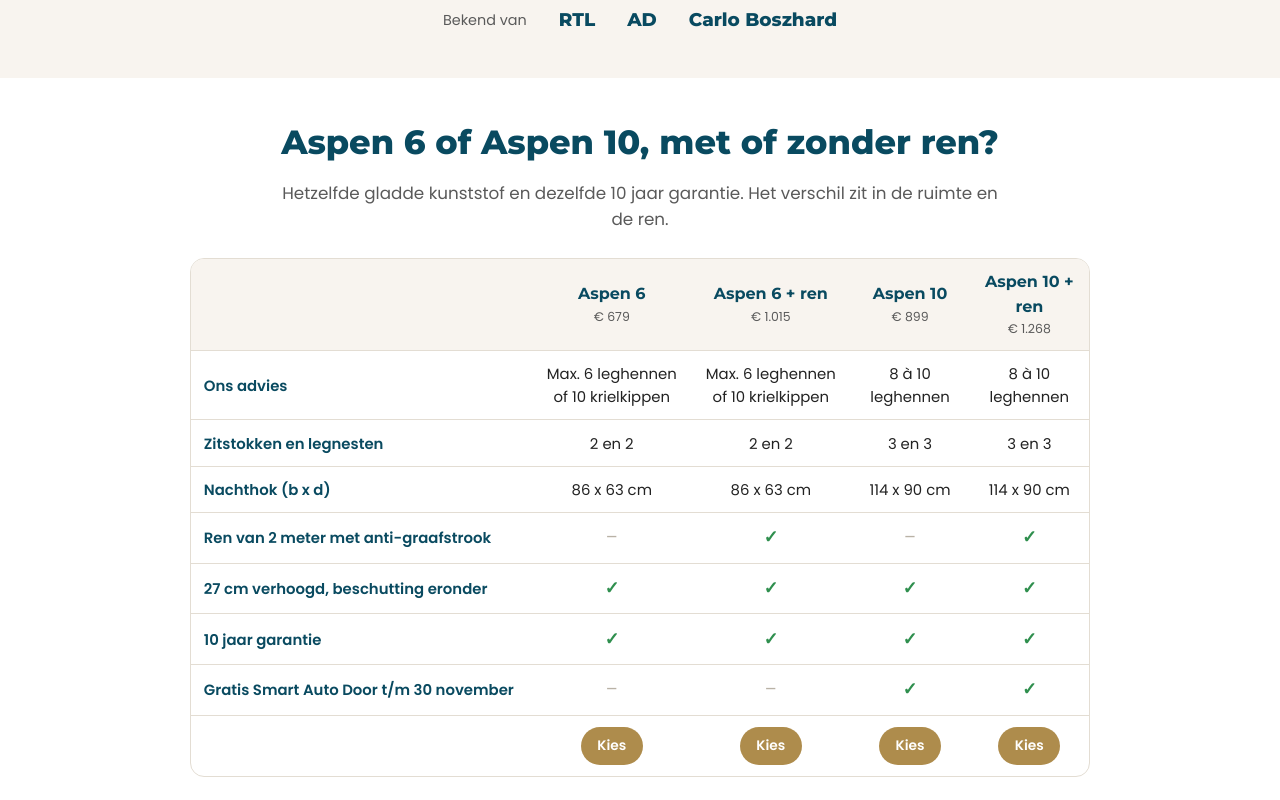
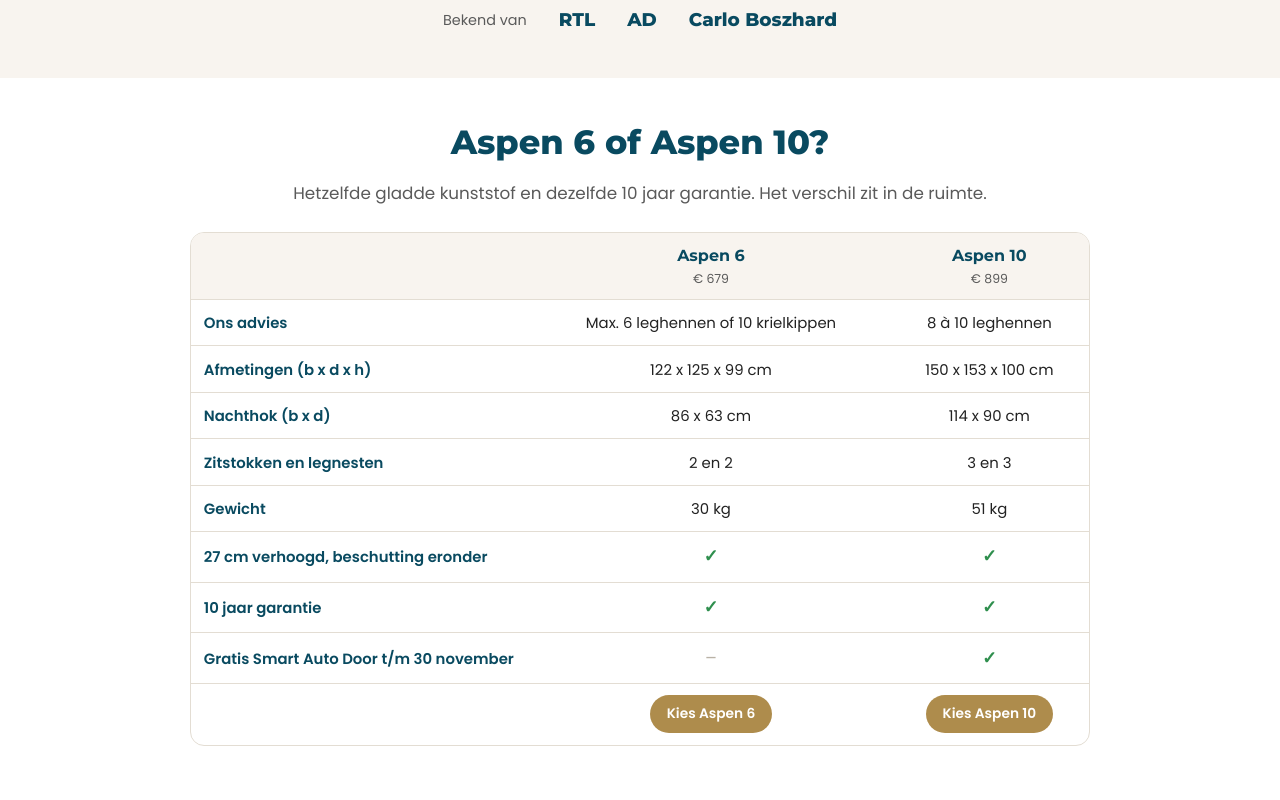
Before and after one commit to createwithd/kippenvilla-preview, a plain HTML site: page paginas/black-friday-aspen.html in a window 1280 px wide. Shown: the part 6300-7100 px from the top of the page. Drawn offline with Linux system fonts and the light colour scheme.

Commit message:
Aspen BF: vergelijking alleen Aspen 6 vs 10
Co-Authored-By: Claude Opus 5.5 <noreply@anthropic.com>

```diff
--- a/paginas/black-friday-aspen.html
+++ b/paginas/black-friday-aspen.html
@@ -687,19 +687,20 @@ table.hk td.k{background:#f1faf5}
 
 <section class="s" id="vergelijk">
   <div class="wrap">
-    <div class="kop"><h2>Aspen 6 of Aspen 10, met of zonder ren?</h2><p>Hetzelfde gladde kunststof en dezelfde 10 jaar garantie. Het verschil zit in de ruimte en de ren.</p></div>
+    <div class="kop"><h2>Aspen 6 of Aspen 10?</h2><p>Hetzelfde gladde kunststof en dezelfde 10 jaar garantie. Het verschil zit in de ruimte.</p></div>
     <div class="vgl-wrap">
       <table class="vgl">
-        <thead><tr><th></th><th>Aspen 6<small id="v_6nee"></small></th><th>Aspen 6 + ren<small id="v_6ja"></small></th><th>Aspen 10<small id="v_10nee"></small></th><th>Aspen 10 + ren<small id="v_10ja"></small></th></tr></thead>
+        <thead><tr><th></th><th>Aspen 6<small id="v_6nee"></small></th><th>Aspen 10<small id="v_10nee"></small></th></tr></thead>
         <tbody>
-          <tr><td>Ons advies</td><td>Max. 6 leghennen of 10 krielkippen</td><td>Max. 6 leghennen of 10 krielkippen</td><td>8 &agrave; 10 leghennen</td><td>8 &agrave; 10 leghennen</td></tr>
-          <tr><td>Zitstokken en legnesten</td><td>2 en 2</td><td>2 en 2</td><td>3 en 3</td><td>3 en 3</td></tr>
-          <tr><td>Nachthok (b x d)</td><td>86 x 63 cm</td><td>86 x 63 cm</td><td>114 x 90 cm</td><td>114 x 90 cm</td></tr>
-          <tr><td>Ren van 2 meter met anti-graafstrook</td><td class="nee">&ndash;</td><td class="ja">&#10003;</td><td class="nee">&ndash;</td><td class="ja">&#10003;</td></tr>
-          <tr><td>27 cm verhoogd, beschutting eronder</td><td class="ja">&#10003;</td><td class="ja">&#10003;</td><td class="ja">&#10003;</td><td class="ja">&#10003;</td></tr>
-          <tr><td>10 jaar garantie</td><td class="ja">&#10003;</td><td class="ja">&#10003;</td><td class="ja">&#10003;</td><td class="ja">&#10003;</td></tr>
-          <tr><td>Gratis Smart Auto Door t/m 30 november</td><td class="nee">&ndash;</td><td class="nee">&ndash;</td><td class="ja">&#10003;</td><td class="ja">&#10003;</td></tr>
-          <tr><td></td><td><a class="btn btn-goud" href="#box" data-kies="6|nee">Kies</a></td><td><a class="btn btn-goud" href="#box" data-kies="6|ja">Kies</a></td><td><a class="btn btn-goud" href="#box" data-kies="10|nee">Kies</a></td><td><a class="btn btn-goud" href="#box" data-kies="10|ja">Kies</a></td></tr>
+          <tr><td>Ons advies</td><td>Max. 6 leghennen of 10 krielkippen</td><td>8 &agrave; 10 leghennen</td></tr>
+          <tr><td>Afmetingen (b x d x h)</td><td>122 x 125 x 99 cm</td><td>150 x 153 x 100 cm</td></tr>
+          <tr><td>Nachthok (b x d)</td><td>86 x 63 cm</td><td>114 x 90 cm</td></tr>
+          <tr><td>Zitstokken en legnesten</td><td>2 en 2</td><td>3 en 3</td></tr>
+          <tr><td>Gewicht</td><td>30 kg</td><td>51 kg</td></tr>
+          <tr><td>27 cm verhoogd, beschutting eronder</td><td class="ja">&#10003;</td><td class="ja">&#10003;</td></tr>
+          <tr><td>10 jaar garantie</td><td class="ja">&#10003;</td><td class="ja">&#10003;</td></tr>
+          <tr><td>Gratis Smart Auto Door t/m 30 november</td><td class="nee">&ndash;</td><td class="ja">&#10003;</td></tr>
+          <tr><td></td><td><a class="btn btn-goud" href="#box" data-kies="6|nee">Kies Aspen 6</a></td><td><a class="btn btn-goud" href="#box" data-kies="10|nee">Kies Aspen 10</a></td></tr>
         </tbody>
       </table>
     </div>
@@ -828,7 +829,7 @@ function render(){
   $("ctaKoop").textContent = metDeur ? "In winkelwagen: gratis deuropener" : "In winkelwagen";
   for (const [k, hh] of Object.entries(HOK)) {
     const p = k.startsWith("10") ? hh.v["bezorg|deur"][1] : hh.v["bezorg"][1];
-    $("v_" + k.replace("|","")).textContent = eur(p);
+    { const el = $("v_" + k.replace("|","")); if (el) el.textContent = eur(p); }
   }
   calc();
 }
```
